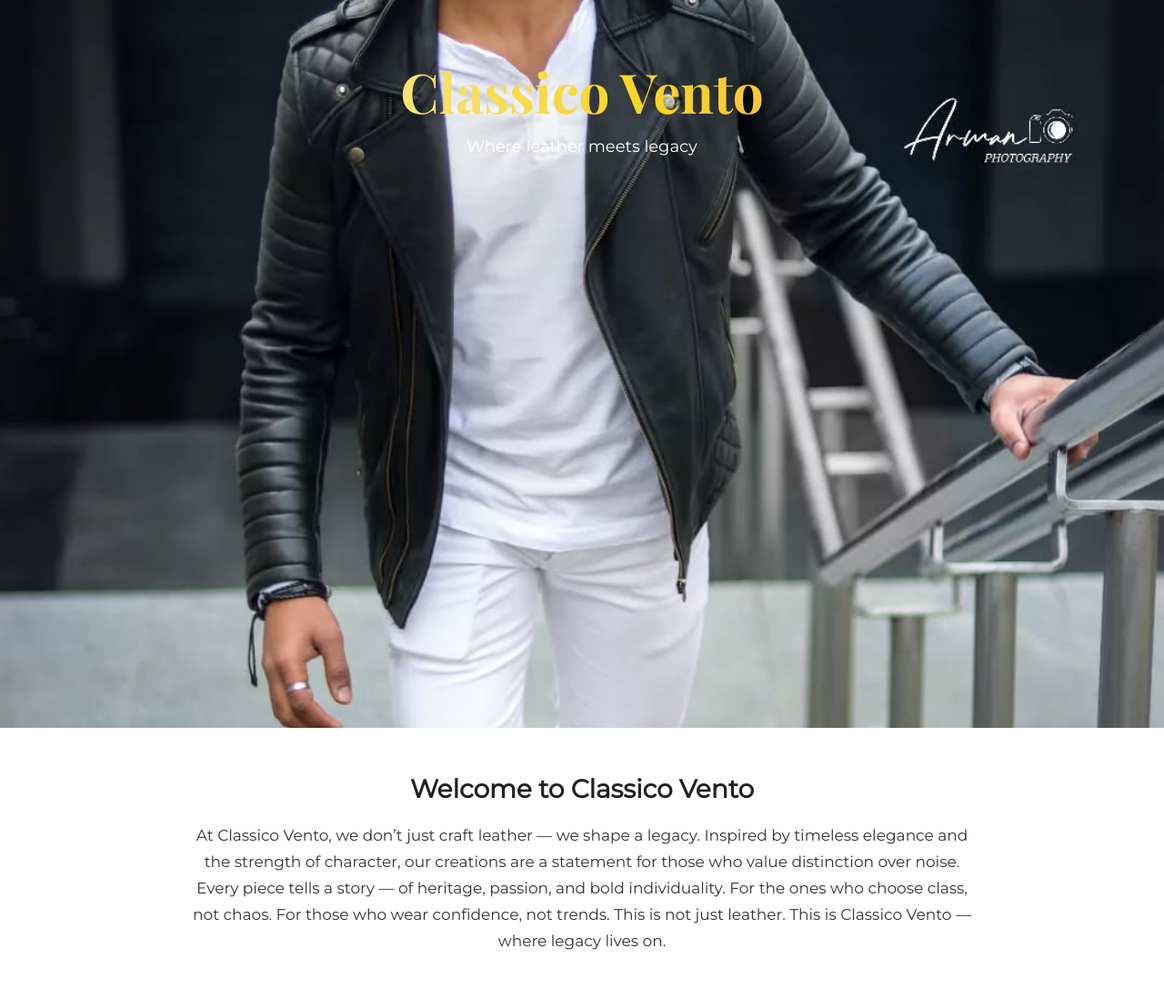
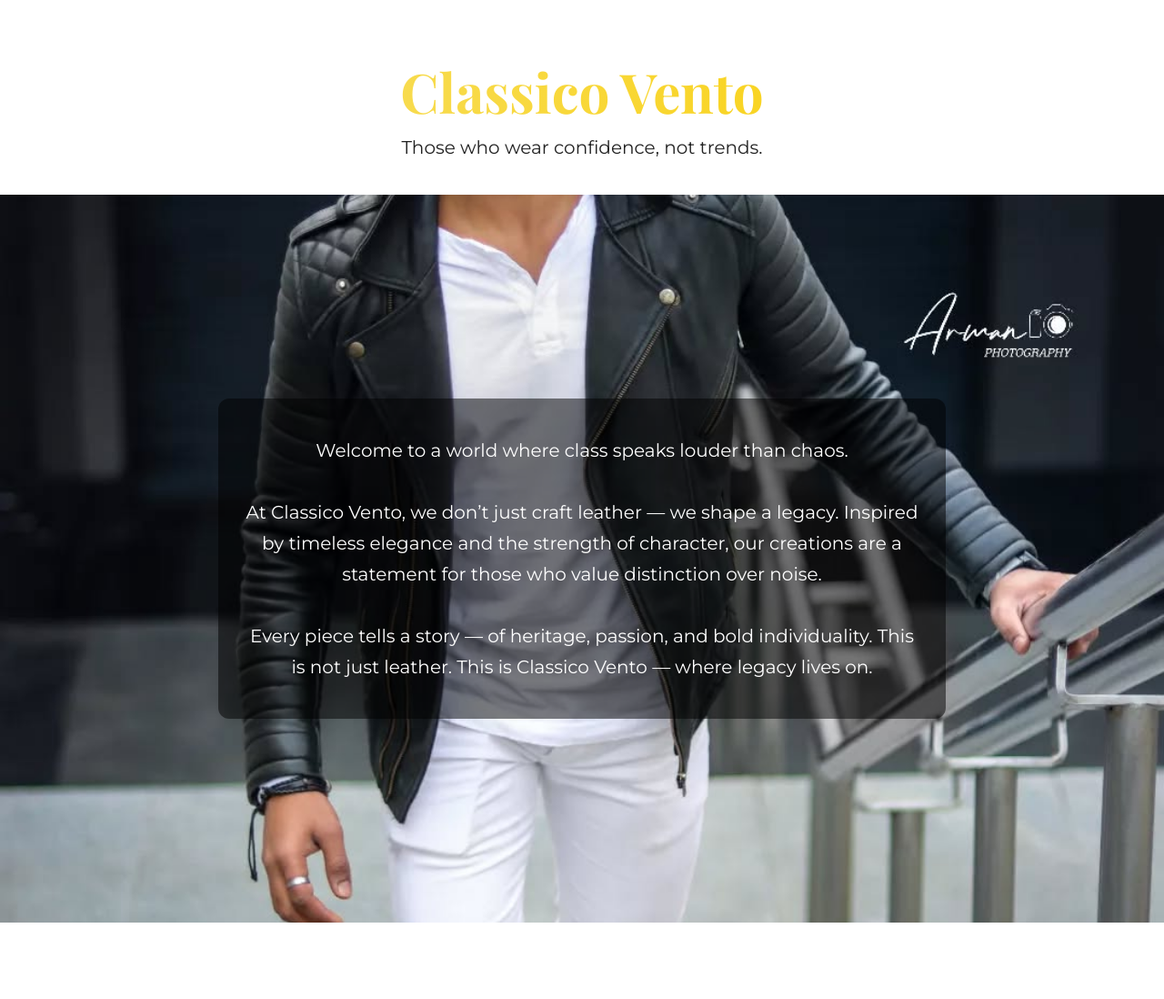
Before and after one commit to classico-vento/classico-vento.github.io, a plain HTML site: page index.html in a window 1280 px wide. Shown: the whole page at 91% size. After the commit the page ends 1014 px from the top, so only its background shows below. Drawn offline with nearby package versions, Linux system fonts and the light colour scheme.

Commit message:
Update index.html

```diff
--- a/index.html
+++ b/index.html
@@ -19,34 +19,54 @@
       background-color: #fff;
     }
 
+    /* White background Welcome Card */
+    .welcome-card {
+      background-color: #fff;
+      text-align: center;
+      padding: 60px 20px 40px;
+    }
+
+    .welcome-card h1 {
+      font-family: 'Playfair Display', serif;
+      font-size: 60px;
+      margin-bottom: 10px;
+      background: linear-gradient(90deg, #f6e27a, #f9d423, #f6ba52, #eab308);
+      background-size: 200% auto;
+      -webkit-background-clip: text;
+      -webkit-text-fill-color: transparent;
+      animation: shine 5s linear infinite;
+    }
+
+    .welcome-card p {
+      font-size: 20px;
+      color: #222;
+    }
+
+    /* Background Image Section */
     .hero {
       background-image: url('bg.jpg');
       background-size: cover;
       background-position: center;
       height: 100vh;
       display: flex;
-      flex-direction: column;
-      justify-content: flex-start;
+      justify-content: center;
       align-items: center;
       text-align: center;
+      padding: 20px;
       color: #fff;
-      padding-top: 60px;
     }
 
-    .hero h1 {
-      font-family: 'Playfair Display', serif;
-      font-size: 60px;
-      background: linear-gradient(90deg, #f6e27a, #f9d423, #f6ba52, #eab308);
-      background-size: 200% auto;
-      -webkit-background-clip: text;
-      -webkit-text-fill-color: transparent;
-      animation: shine 5s linear infinite;
-      margin-bottom: 10px;
+    .hero-content {
+      background-color: rgba(0, 0, 0, 0.5);
+      padding: 40px 30px;
+      border-radius: 12px;
+      max-width: 800px;
+      margin: auto;
     }
 
-    .hero p {
-      font-size: 18px;
-      margin-bottom: 30px;
+    .hero-content p {
+      font-size: 20px;
+      line-height: 1.7;
     }
 
     @keyframes shine {
@@ -54,53 +74,35 @@
       100% { background-position: 200% center; }
     }
 
-    .welcome {
-      background-color: #fff;
-      padding: 50px 20px;
-      max-width: 900px;
-      margin: 0 auto;
-      text-align: center;
-    }
-
-    .welcome h2 {
-      font-size: 28px;
-      color: #222;
-      margin-bottom: 20px;
-    }
-
-    .welcome p {
-      font-size: 17px;
-      color: #333;
-      line-height: 1.7;
-    }
-
     @media (max-width: 768px) {
-      .hero h1 {
-        font-size: 40px;
+      .welcome-card h1 {
+        font-size: 42px;
       }
 
-      .welcome {
-        padding: 30px 15px;
-      }
-
-      .welcome h2 {
-        font-size: 24px;
+      .welcome-card p,
+      .hero-content p {
+        font-size: 16px;
       }
     }
   </style>
 </head>
 <body>
 
-  <div class="hero">
+  <!-- White Background Welcome Section -->
+  <div class="welcome-card">
     <h1>Classico Vento</h1>
-    <p>Where leather meets legacy</p>
+    <p>Those who wear confidence, not trends.</p>
   </div>
 
-  <div class="welcome">
-    <h2>Welcome to Classico Vento</h2>
-    <p>
-      At Classico Vento, we don’t just craft leather — we shape a legacy. Inspired by timeless elegance and the strength of character, our creations are a statement for those who value distinction over noise. Every piece tells a story — of heritage, passion, and bold individuality. For the ones who choose class, not chaos. For those who wear confidence, not trends. This is not just leather. This is Classico Vento — where legacy lives on.
-    </p>
+  <!-- Background Image Section with Text -->
+  <div class="hero">
+    <div class="hero-content">
+      <p>
+        Welcome to a world where class speaks louder than chaos.<br><br>
+        At Classico Vento, we don’t just craft leather — we shape a legacy. Inspired by timeless elegance and the strength of character, our creations are a statement for those who value distinction over noise.<br><br>
+        Every piece tells a story — of heritage, passion, and bold individuality. This is not just leather. This is Classico Vento — where legacy lives on.
+      </p>
+    </div>
   </div>
 
 </body>
```
